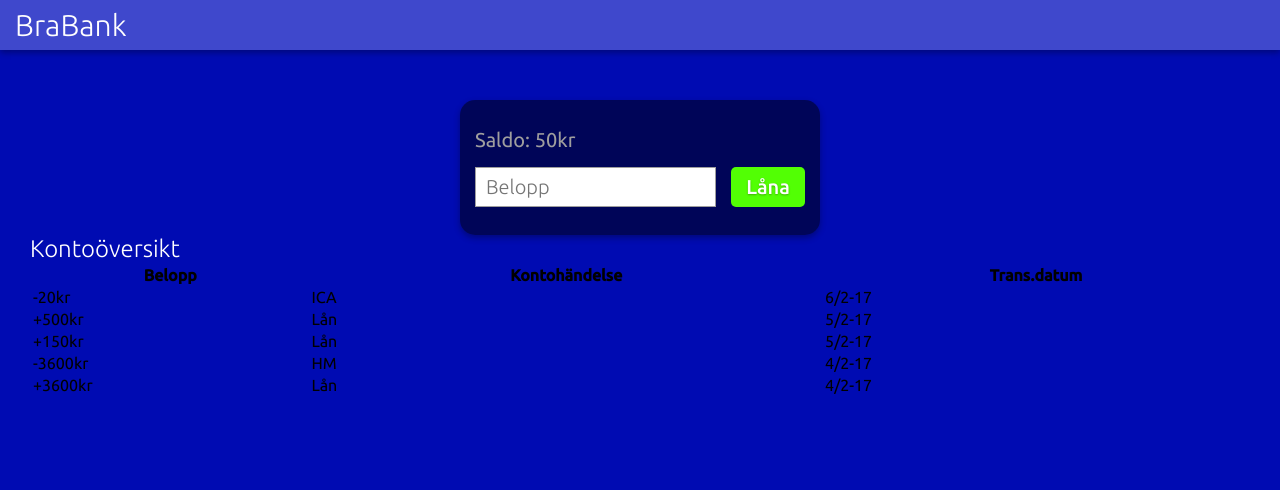
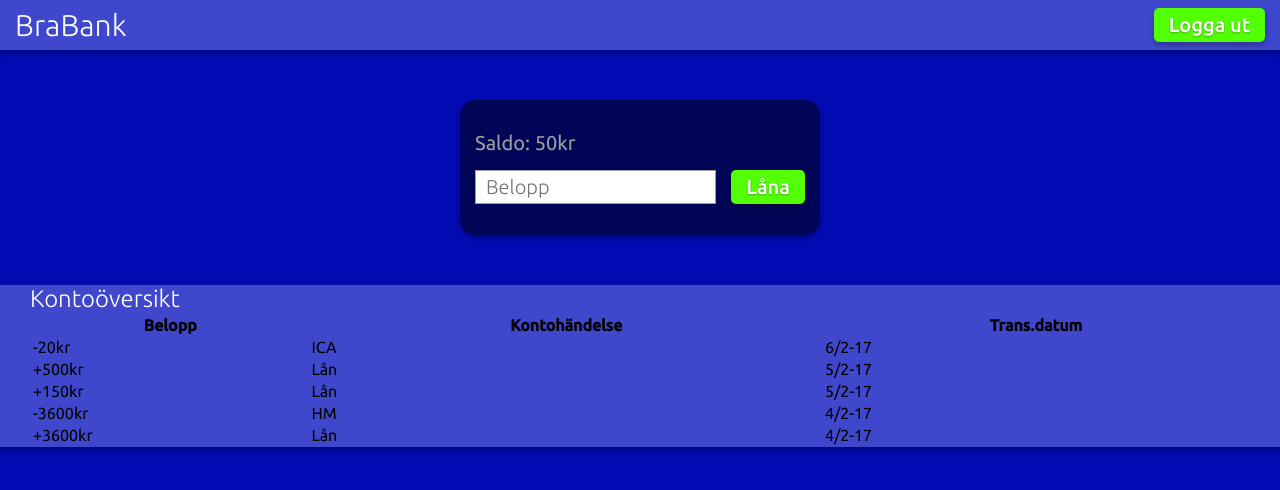
Before and after one commit to itggot-oskar-wikfeldt/bank, a plain HTML site: page site/index.html in a window 1280 px wide. Drawn offline with Linux system fonts and the light colour scheme.

Commit message:
saker och ting

```diff
--- a/site/css/main.css
+++ b/site/css/main.css
@@ -40,10 +40,12 @@ h3 {
 header {
     display: flex;
     flex-direction: row;
+    justify-content: space-between;
     background-color: #3F48CC;
     box-shadow: 0px 3px 6px 0px rgba(0, 0, 0, 0.3);
     align-items: center;
     padding-left: 15px;
+    padding-right: 15px;
     width: inherit;
     height: 50px;
     box-sizing: border-box;
@@ -75,7 +77,6 @@ header {
 
 #loanStuff {
     margin-top: 15px;
-    height: 40px;
     display: flex;
     flex-direction: row;
     justify-content: space-between;
@@ -87,9 +88,13 @@ button {
     text-decoration: none;
     background-color: #52FF04;
     text-shadow: 0px 1px 2px rgba(0, 0, 0, 0.3);
+    box-shadow: 0px 3px 6px 0px rgba(0, 0, 0, 0.3);
     padding-left: 15px;
     padding-right: 15px;
+    padding-top: 5px;
+    padding-bottom: 5px;
     box-sizing: border-box;
+
 
     font-family: inherit;
     color: white;
@@ -102,7 +107,7 @@ input {
     padding: 0;
     padding-left: 10px;
 
-    height: 100%;
+    height: inherit;
     width: 100%;
     box-sizing: border-box;
 
@@ -115,8 +120,12 @@ input {
 }
 
 #overview {
+    position: fixed;
+    top: 285px;
     display: flex;
     flex-direction: column;
+    background-color: #3F48CC;
+    box-shadow: 0px 3px 6px 0px rgba(0, 0, 0, 0.3);
     width: inherit;
     box-sizing: border-box;
     padding-left: 30px;
--- a/site/index.html
+++ b/site/index.html
@@ -13,6 +13,7 @@
 
     <header>
         <h1>BraBank</h1>
+        <button>Logga ut</button>
     </header>
 
     <div class="info-box">
--- a/site/js/main.js
+++ b/site/js/main.js
@@ -3,7 +3,7 @@ var saldo = 50;
 function loan() {
     var x = parseInt(document.getElementById("loanInput").value);
     document.getElementById("loanInput").value = "";
-    if (!isNaN(x)) {
+    if (!isNaN(x) && x > 0) {
         saldo += x;
         document.getElementById("saldo").innerHTML = "Saldo: " + saldo + "kr";
     }
```
